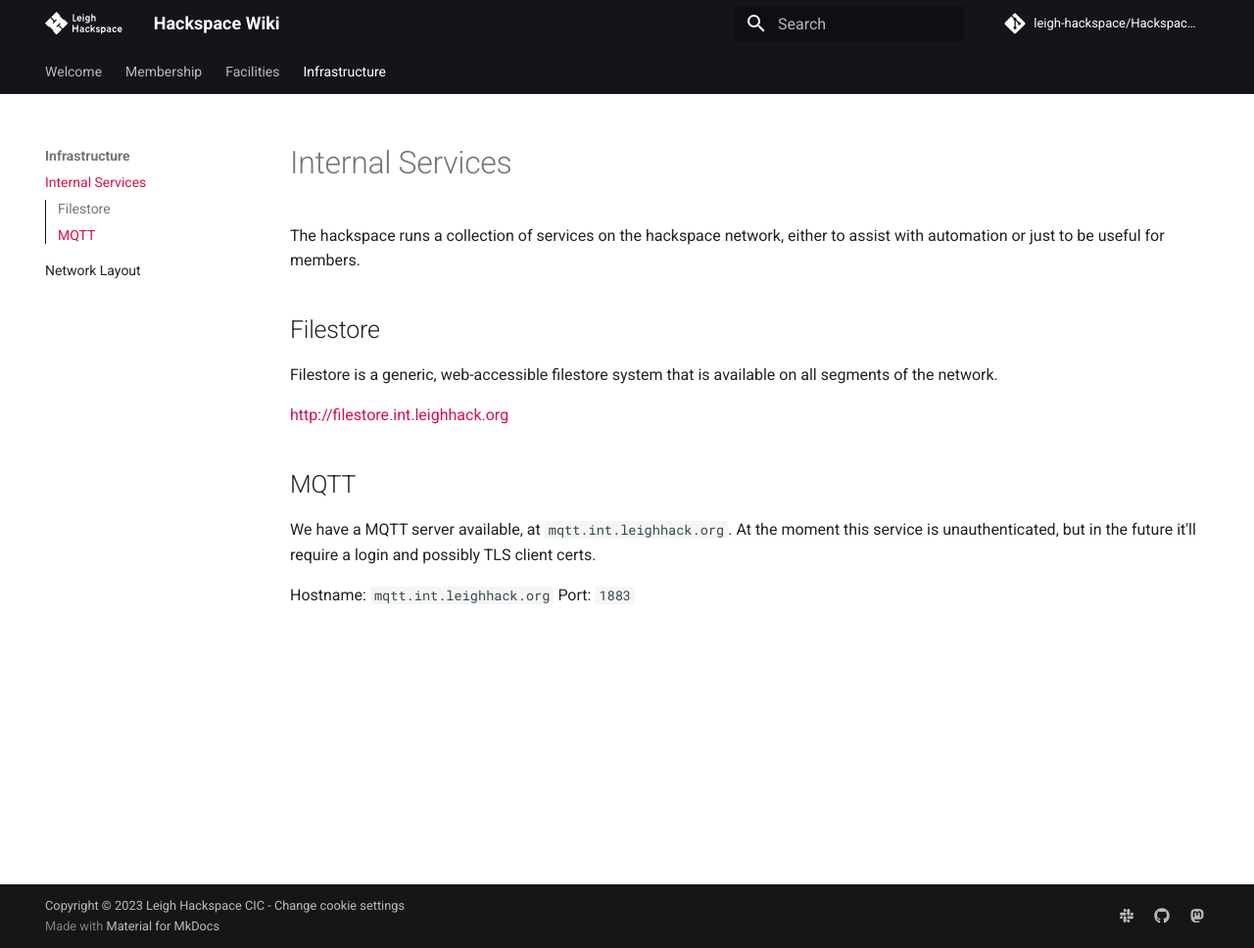
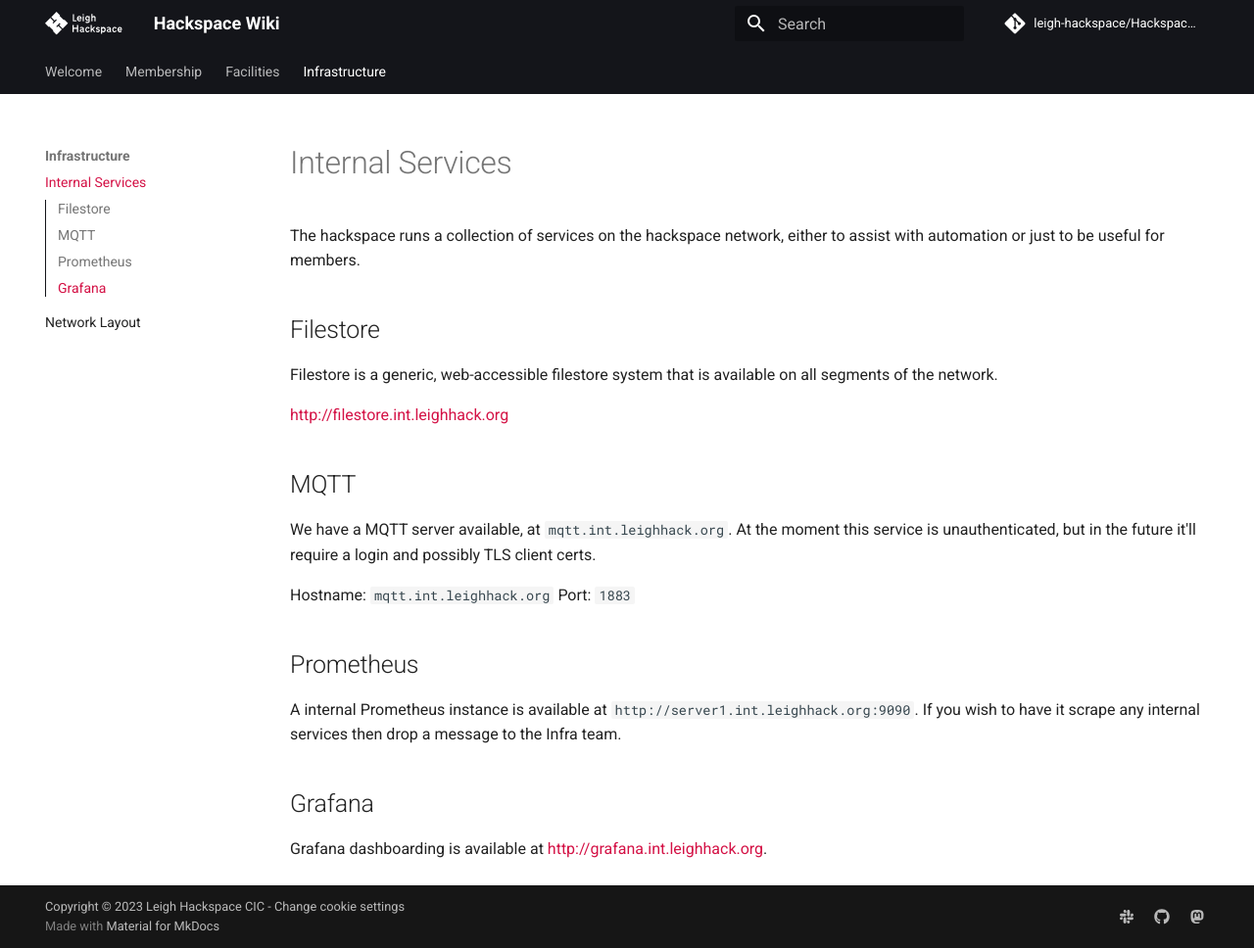
Before and after one commit to leigh-hackspace/HackspaceWiki, an MkDocs documentation site: the page built from docs/infrastructure/internal_services.md, in a window 1280 px wide and 968 px high. Shown: the whole window at 98% size. Built offline with MkDocs 1.6.1 and Material for MkDocs 9.7.7, drawn with Linux system fonts in a browser that asks for light colours; comment, search, counter and statistics services are not loaded; the version menu is left out.

Commit message:
Add more services

```diff
--- a/docs/infrastructure/internal_services.md
+++ b/docs/infrastructure/internal_services.md
@@ -14,3 +14,11 @@ We have a MQTT server available, at `mqtt.int.leighhack.org`. At the moment this
 
 Hostname: `mqtt.int.leighhack.org`
 Port: `1883`
+
+## Prometheus
+
+A internal Prometheus instance is available at `http://server1.int.leighhack.org:9090`. If you wish to have it scrape any internal services then drop a message to the Infra team.
+
+## Grafana
+
+Grafana dashboarding is available at [http://grafana.int.leighhack.org](https://grafana.int.leighhack.org).
```
